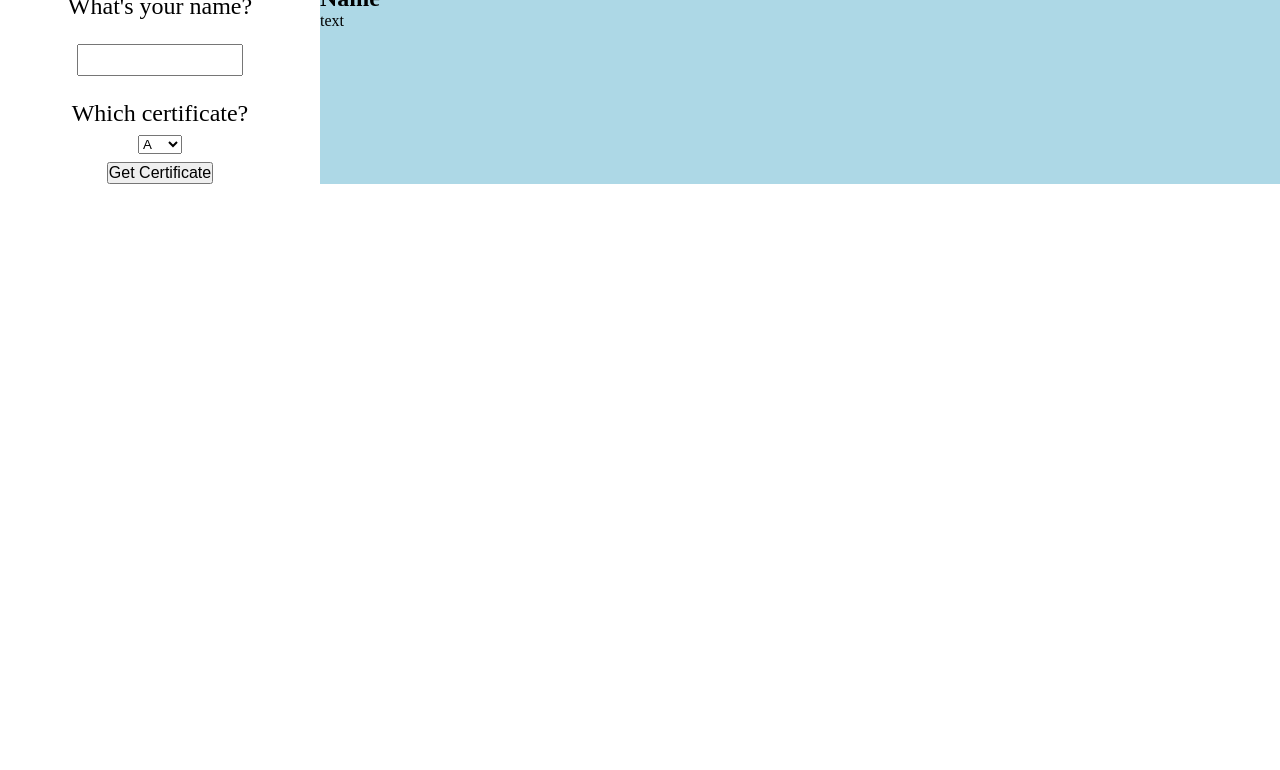
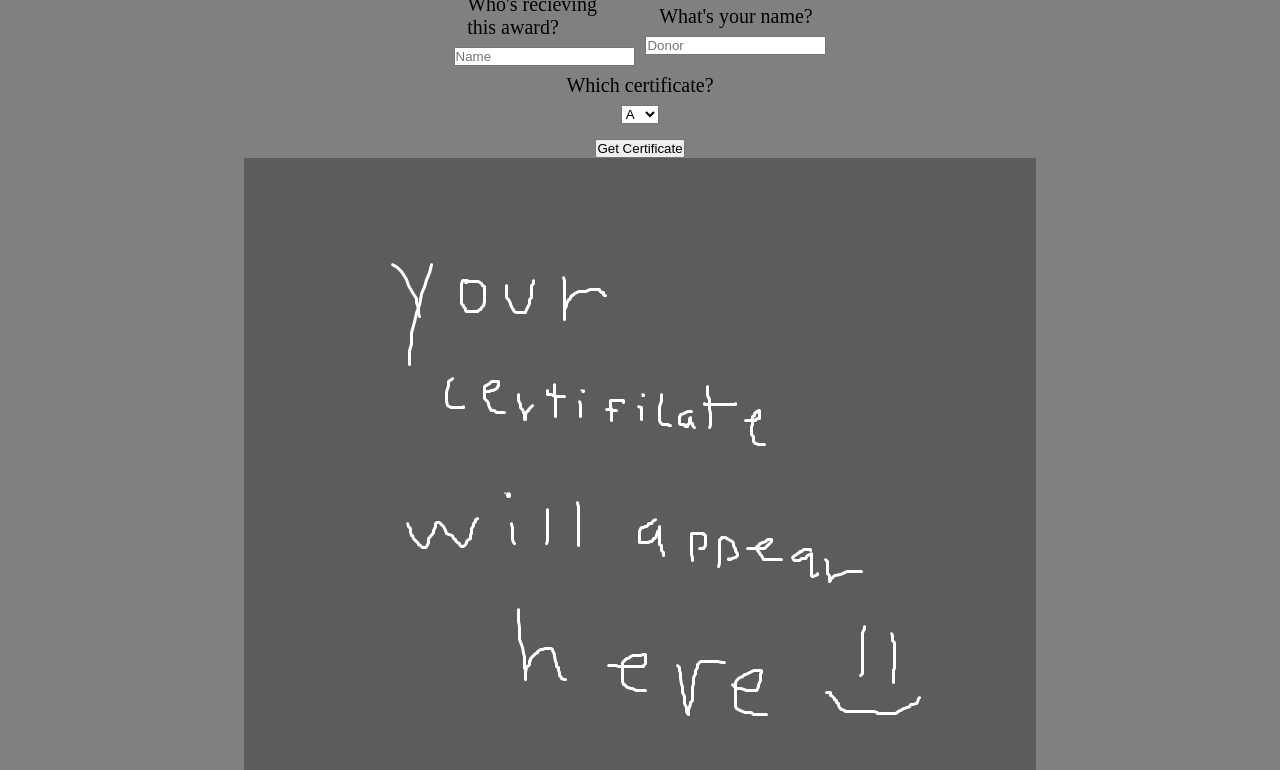
Before and after one commit to JackFranks23/Certified-Memes, a plain HTML site: page index.html in a window 1280 px wide. Shown: the part 52-822 px from the top of the page. Before the commit the page ends 800 px from the top, so only its background shows below. Drawn offline with Linux system fonts and the light colour scheme.

Commit message:
this is startin to look pretty good 🙏🙏🙏
im proud of myself ngl

```diff
--- /dev/null
+++ b/app.js
@@ -0,0 +1,76 @@
+// Add Event listners when DOM is ready
+document.addEventListener("DOMContentLoaded", function () {
+
+    // check for buttons exist
+    if ( document.querySelectorAll('.button') !== null) {
+        let buttons = document.querySelectorAll('.button');
+        buttons.forEach(button => button.addEventListener('click', processForm))
+    }
+
+    // optionally update when fields update
+    // tbd
+    document.getElementById('name').addEventListener('change', function (eventData) {
+        let nameOutput = document.getElementById('nameOutput');
+        // console.log(eventData);
+        nameOutput.innerText = eventData.target.value;
+    });
+
+    document.getElementById('type').addEventListener('change', function (eventData) {
+        let nameOutput = document.getElementById('nameOutput');
+        // console.log(eventData);
+        let info = document.getElementById('info');
+        info.innerText = eventData.target.value;
+        changeCert(eventData.target.value);
+    });
+
+    // process form Data
+    document.getElementById("myForm").addEventListener("submit", function (eventData) {
+        eventData.preventDefault(); //stop page reload when form is submitted
+        console.log(eventData.target);
+        var formData = new FormData(eventData.target);
+        formData = Object.fromEntries(formData);
+
+        //update certificate information when form is submitted:
+        let nameOutput = document.getElementById('nameOutput');
+        let info = document.getElementById('info');
+        nameOutput.innerText = formData.name;
+        info.innerText = formData.type;
+
+      });
+    // Log readiness to console
+    console.log("Ready");
+
+    // let info = document.getElementById('info');
+    // info.classList.add('test');
+
+
+
+    // certificate.classList.add('number1');
+
+    function changeCert(value){
+        let certificate = document.getElementById('certificate');
+        certificate.classList = ""; // clear classes on each function call
+        switch(value){
+            case 'A':
+                certificate.classList.add('A');
+            break;
+            case 'B':
+                certificate.classList.add('B');
+            break;
+            case 'Mid':
+                certificate.classList.add('Mid');
+            break;
+        }
+    }
+  });
+
+  /* Additional things to be aware of */
+
+
+
+
+
+
+  function processForm(form){
+
+  }
--- a/index.html
+++ b/index.html
@@ -4,33 +4,57 @@
 <head>
   <meta charset="UTF-8">
   <meta name="viewport" content="width=device-width, initial-scale=1.0">
-  <title>Document</title>
+  <title>Rushing Certificates</title>
   <link rel="stylesheet" href="style.css">
-  <script href="certificate.js"></script>
+  <script src="app.js"></script>
 </head>
 
 <body>
+
   <header>
     <h1>Get Certified For Your Tactical Strategies</h1>
   </header>
+
   <section class="pagewrapper">
-    <section class="left">
-      <label for="name"><span>What's your name?</span></label>
-      <input type="text" name="Name" class="input" id="name" />
-      <label for="type"><span>Which certificate?</span></label>
-      <select name="type" id="type">
-        <option value="A">A</option>
-        <option value="B">B</option>
-        <option value="C">Mid</option>
-    </select>
-      <input type="submit" id="submitBtn" value="Get Certificate" onclick="certificate()" />
-    </section>
-    <section class="right">
-      <div class="certificate">
-        <h2>Name</h2>
-        <p>text</p>
+
+    <form action="" id="myForm" class="top">
+
+      <section class="column">
+        <label for="name">Who's recieving this award?</label>
+
+        <input type="text" name="name" id="name" placeholder="Name">
+      </section>
+
+      <section class="column">
+        <label for="donor">What's your name?</label>
+
+        <input type="text" name="donor" id="donor" placeholder="Donor">
+      </section>
+
+      <section class="column">
+        <label for="type">Which certificate?</label>
+
+        <select name="type" id="type">
+          <option value="A">A</option>
+          <option value="B">B</option>
+          <option value="Mid">Mid</option>
+        </select>
+      </section>
+
+    </form>
+    <input type="submit" value="Get Certificate" />
+
+
+    <section class="bottom">
+
+      <div class="certificate" id="certificate">
+        <span id="nameOutput"></span>
+        <span id="info"></spam>
       </div>
+
     </section>
   </section>
 
+</body>
+
 </html>
--- a/style.css
+++ b/style.css
@@ -1,6 +1,9 @@
 * {
     margin: 0;
     padding: 0;
+}
+body {
+    background-color: gray;
 }
 header {
     display: flex;
@@ -8,31 +11,70 @@ header {
 }
 .pagewrapper {
     display: flex;
+    flex-direction: column;
+    justify-content: center;
+    align-items: center;
+    margin-left: 20%;
+    margin-right: 20%;
 
 }
-.left {
+.top {
+    display: flex;
+    justify-content: center;
+    flex-wrap: wrap;
+    flex-direction: row;
+    align-items: center;
+    width: 30vw;
+    padding-bottom: 2%;
+}
+.column {
+    width: 12vw;
+    padding-left: 1.5vw;
+    padding-right: 1.5vw;
     display: flex;
     flex-direction: column;
     align-items: center;
-    width: 25vw;
 }
-.right {
-    width: 75vw;
-    background-color: lightblue;
+#type {
+    width: 3vw;
+}
+.bottom {
+    background-image: url(imgs/fallback.png);
 }
 .input {
- margin: 5%;
- padding: 2%;
+    margin: 1%;
  max-width: 150px;
 }
 label {
-    font-size: 24px;
+    font-size: 20px;
     padding-top: 1vh;
     padding-bottom: 1vh;
 }
-select {
-    margin-bottom: 1vh;
-}
+
 #submitBtn {
     font-size: 16px;
 }
+#certificate {
+    width: 792px;
+    height: 612px;
+}
+.A{
+    background-image: url(imgs/RushA.png);
+}
+.B{
+    background-image: url(imgs/RushB.png)
+}
+.Mid{
+    background-image: url(imgs/RushMid.png);
+}
+#info {
+color: rgba(0, 0, 0, 0);
+}
+#nameOutput {
+    display: flex;
+    justify-content: start;
+  padding-left: 26.5%;
+  padding-top: 32%;
+  font-size: 28px;
+  font-weight: bold;
+}
```
Also changed, not shown: certificate.js (deleted, +0 -64 lines), imgs/RushA.png (added), imgs/RushB.png (added), imgs/RushMid.png (added), imgs/fallback.png (added).
